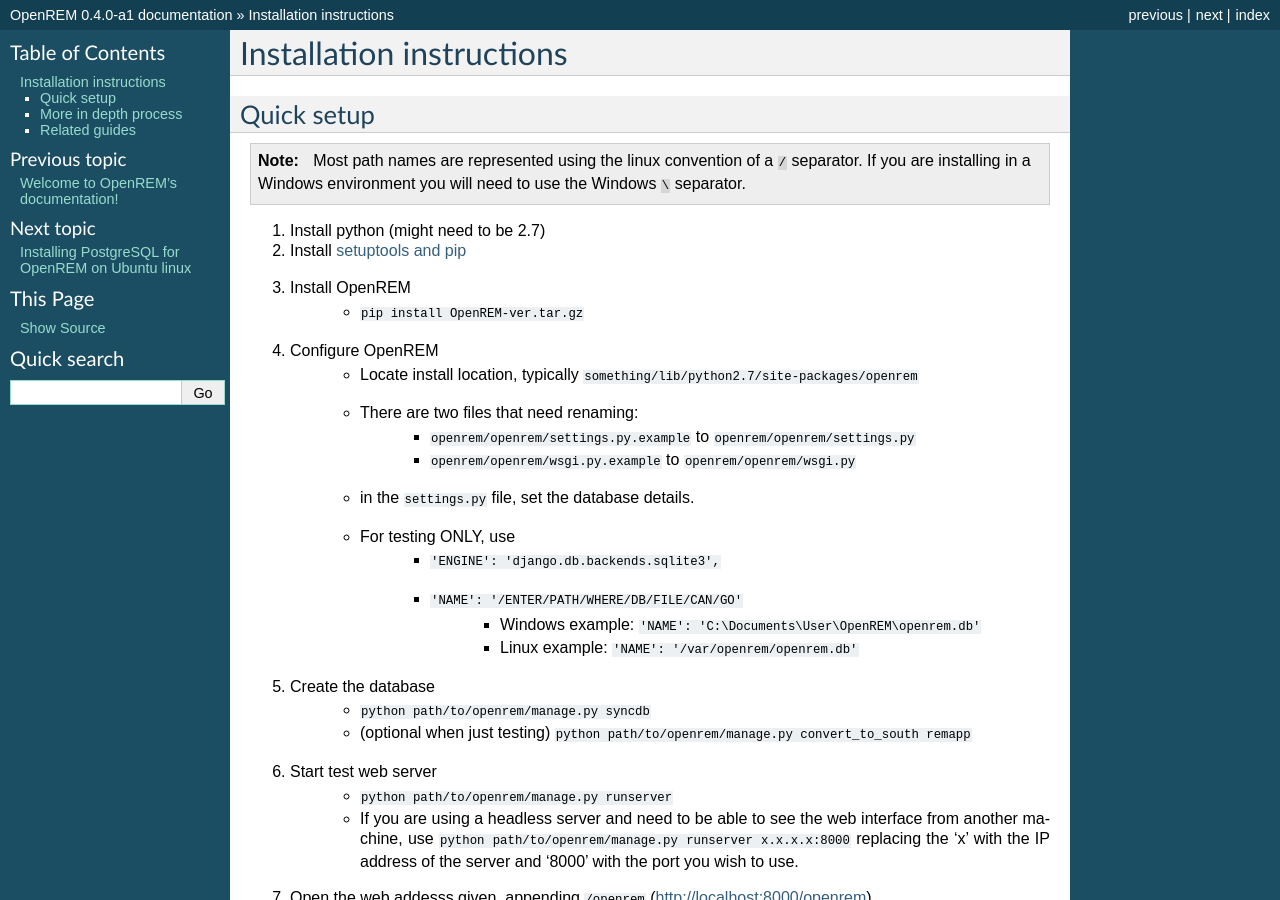
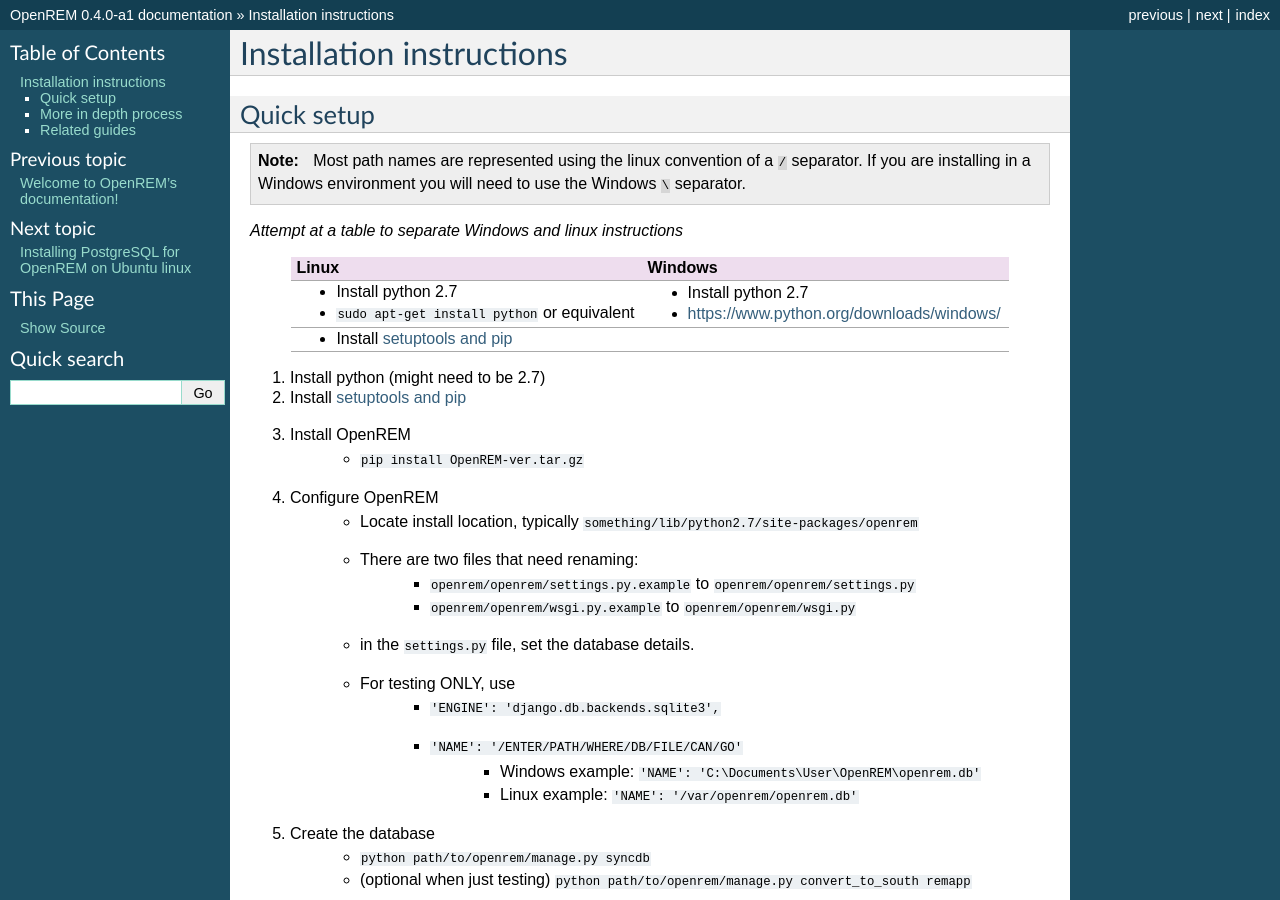
Before and after one commit to ckswilliams/modOpenREM, a Sphinx documentation site: the page built from docs/install.rst, in a window 1280 px wide and 900 px high. Built offline with Sphinx 7.4.7, drawn with Linux system fonts in a browser that asks for light colours.

Commit message:
Trying to improve the documentation for installation on Windows and Linux - commit to see how tables work with the rtd stylesheet. Refs #54.

```diff
--- a/docs/install.rst
+++ b/docs/install.rst
@@ -7,6 +7,20 @@
 ..  Note::
     Most path names are represented using the linux convention of a ``/`` separator.
     If you are installing in a Windows environment you will need to use the Windows ``\`` separator.
+
+
+*Attempt at a table to separate Windows and linux instructions*
+
++------------------------------------------------------+----------------------------------------------------+
+| Linux                                                | Windows                                            |
++======================================================+====================================================+
+|                                                      |                                                    |
+|* Install python 2.7                                  |* Install python 2.7                                |
+|* ``sudo apt-get install python`` or equivalent       |* https://www.python.org/downloads/windows/         |
+|                                                      |                                                    |
++------------------------------------------------------+----------------------------------------------------+
+|* Install `setuptools and pip <http://www.pip-installer.org/en/latest/installing.html>`_                   |
++------------------------------------------------------+----------------------------------------------------+
 
 
 #. Install python (might need to be 2.7)
```
